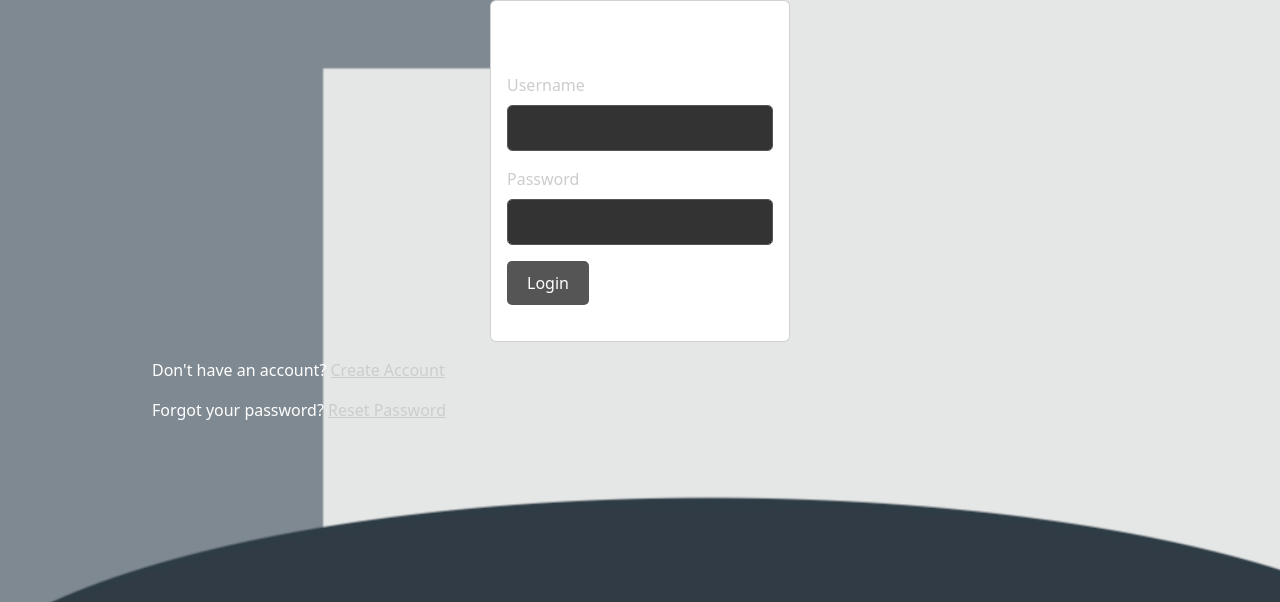
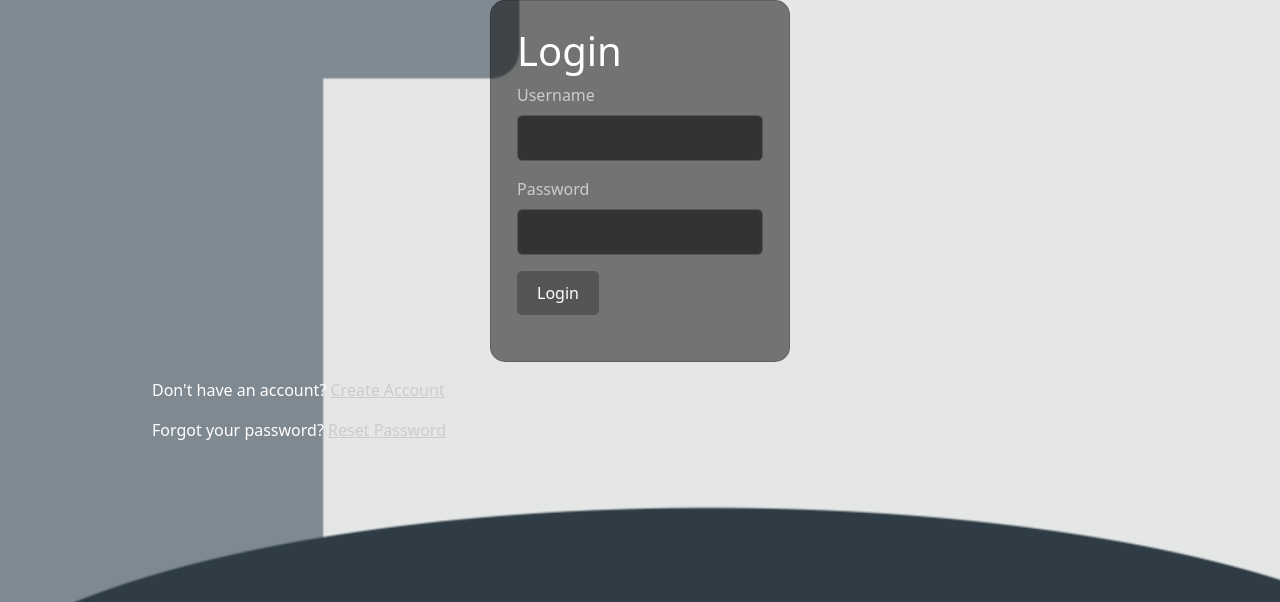
Before and after one commit to rpurinton/chatflow, a PHP site: page / in a window 1280 px wide. Shown: the top 602 px of the page. Run offline with PHP 8.4, Linux system fonts and the light colour scheme.

Commit message:
Update dark-theme.css

```diff
--- a/assets/css/dark-theme.css
+++ b/assets/css/dark-theme.css
@@ -53,6 +53,9 @@ a:hover {
 .card-login {
     max-width: 300px;
     margin: 0 auto;
+    border-radius: 15px;
+    padding: 10px;
+    background-color: rgba(0, 0, 0, 0.5);
 }
 
 .container {
```
